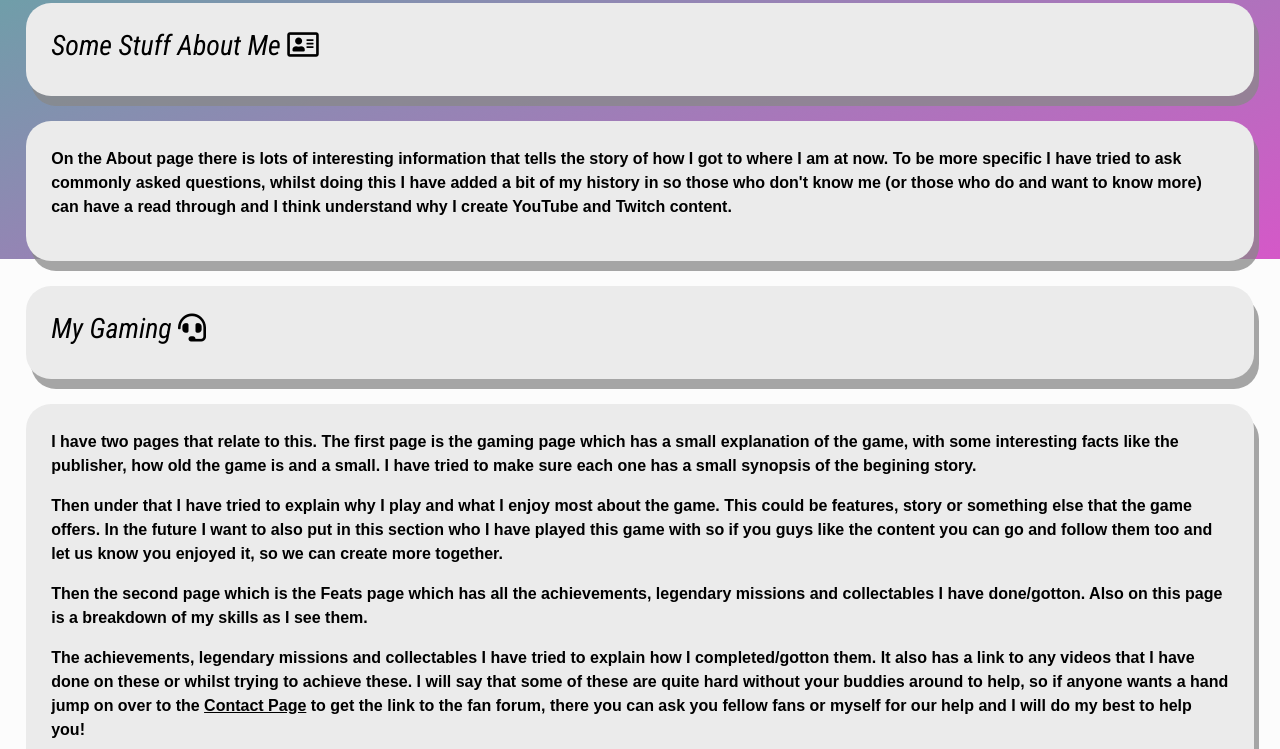
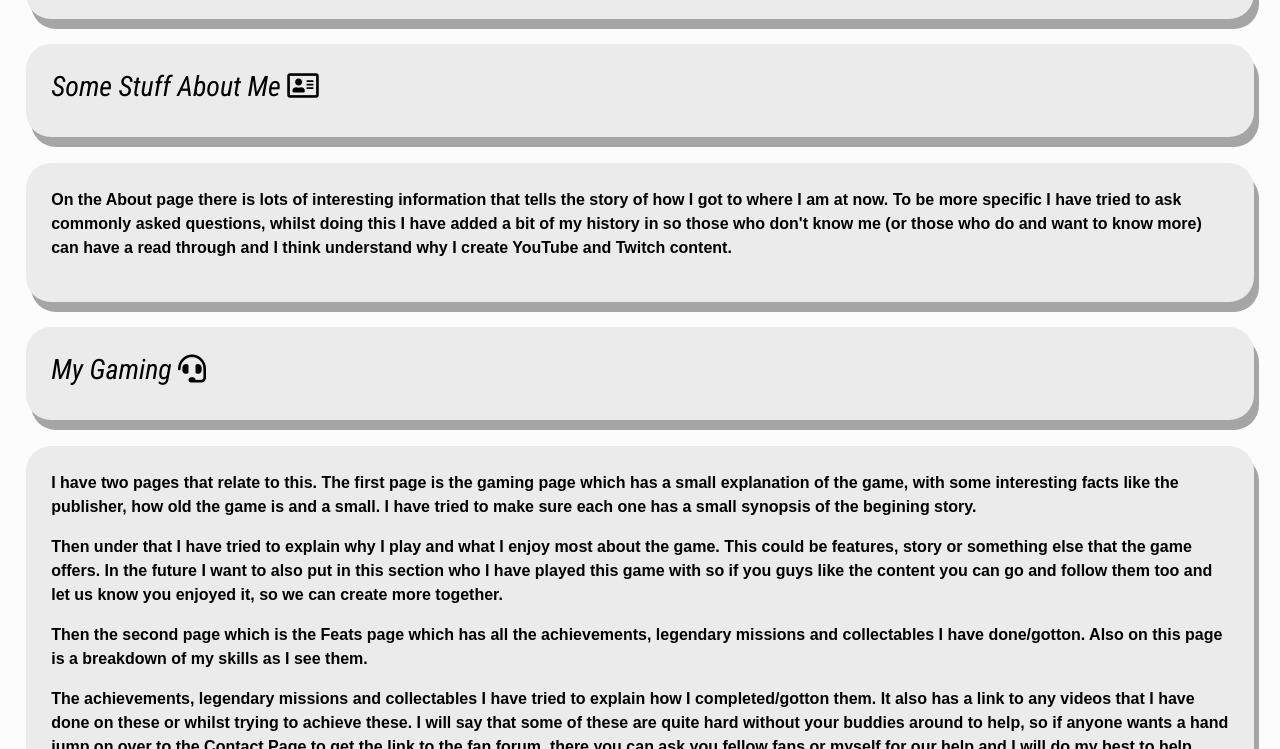
Before and after one commit to akarczmarz2000/UCFDMP, a website: page index.html in a window 1280 px wide. Shown: the part 551-1300 px from the top of the page. Drawn offline with nearby package versions, Linux system fonts and the light colour scheme; a web font is replaced by a local one.

Commit message:
Pages UX changed - Test 2

```diff
--- a/index.html
+++ b/index.html
@@ -70,6 +70,7 @@
 </head>
 
 <body>
+    <div class="top-space"></div>
 	<main data-router-wrapper>
 		<section data-router-view="home" class="home">
 			<div class="home-content">
--- a/style.css
+++ b/style.css
@@ -168,16 +168,6 @@ html.transition *:after {
 /*Body*/
 .top-space{
     margin-top: 6vw;
-}
-
-.home{
-    height: 100%;
-    position: absolute;
-    width: 100%;
-}
-
-.home{
-    background-image: linear-gradient(-20deg, #d558c8 0%, #24d292 100%);
 }
 
 html{
```
Also changed, not shown: page/about.html (+1 -0 lines), page/contact.html (+1 -0 lines), page/feats.html (+1 -0 lines).
